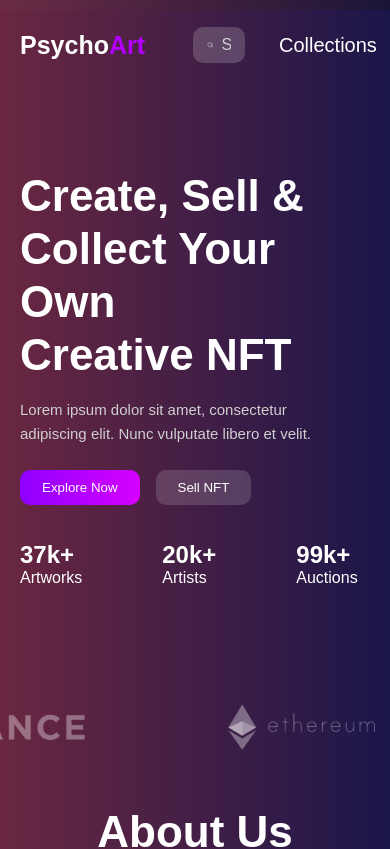
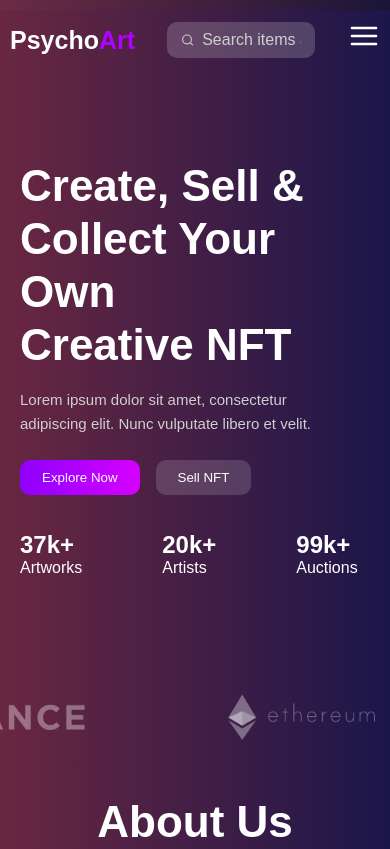
Before and after one commit to shivanijaswal873/NFT-Marketplace-Website, a React (Vite) app: page / in a window 390 px wide. Shown: the top 849 px of the page. Built offline with nearby package versions, Linux system fonts and the light colour scheme.

Commit message:
make navbar responsive

```diff
--- a/src/components/Navbar.jsx
+++ b/src/components/Navbar.jsx
@@ -1,4 +1,5 @@
-import { FiSearch } from "react-icons/fi";
+import { useState } from "react";
+import { FiSearch, FiMenu, FiX } from "react-icons/fi";
 import "../styles/Navbar.css";
 
 const navLinks = [
@@ -8,26 +9,34 @@ const navLinks = [
 ];
 
 export default function Navbar() {
+  const [menuOpen, setMenuOpen] = useState(false);
+  const handleToggle = () => setMenuOpen((prev) => !prev);
+  const handleClose = () => setMenuOpen(false);
+
   return (
     <header className="navbar">
       <div className="navbar-section">
-        <div className="logo">
-          Psycho<span>Art</span>
-        </div>
+        <div className="logo">Psycho<span>Art</span></div>
 
         <div className="search">
           <FiSearch className="search-icon" />
           <input type="text" placeholder="Search items and collections" />
         </div>
 
-        {navLinks.map((link, index) => (
-          <a key={index} className="nav-link" href={link.href}>
-            {link.name}
-          </a>
-        ))}
+        <nav className={`nav-links ${menuOpen ? "open" : ""}`}>
+          {navLinks.map((link, index) => (
+            <a key={index} className="nav-link" href={link.href} onClick={handleClose}>
+              {link.name}
+            </a>
+          ))}
+          <button className="wallet-btn" onClick={handleClose}>Select Wallet</button>
+        </nav>
 
-        <button className="wallet-btn">Select Wallet</button>
+        <button className="menu-toggle" onClick={handleToggle} aria-label="Toggle menu">
+          {menuOpen ? <FiX /> : <FiMenu />}
+        </button>
       </div>
+      {menuOpen && <div className="nav-overlay" onClick={handleClose}></div>}
     </header>
   );
 }
--- a/src/styles/Navbar.css
+++ b/src/styles/Navbar.css
@@ -1,5 +1,7 @@
 .navbar {
   width: 100%;
+  position: relative;
+  z-index: 100;
 }
 
 .navbar-section {
@@ -13,6 +15,7 @@
   gap: 24px;
   padding: 0 20px;
   box-sizing: border-box;
+  position: relative;
 }
 
 .logo {
@@ -25,6 +28,7 @@
   display: flex;
   align-items: center;
   margin:0;
+  z-index: 102;
 }
 
 .logo span {
@@ -41,6 +45,7 @@
   padding: 0 14px;
   border-radius: 10px;
   background: rgba(255, 255, 255, 0.18);
+  z-index: 102;
 }
 
 .search-icon {
@@ -62,6 +67,13 @@
   color: #cfcfcf;
 }
 
+.nav-links {
+  display: flex;
+  align-items: center;
+  gap: 0;
+  z-index: 102;
+}
+
 .nav-link {
   text-decoration: none;
   color: white;
@@ -72,6 +84,7 @@
   padding: 6px 10px;
   display: flex;
   align-items: center;
+  transition: background 0.2s;
 }
 
 .nav-link + .nav-link {
@@ -89,8 +102,104 @@
   font-size: 13px;
   font-weight: 600;
   cursor: pointer;
-  transition: transform 0.2s
+  transition: transform 0.2s;
 }
 .wallet-btn:hover {
   transform: scale(1.05);
 }
+
+.menu-toggle {
+  display: none;
+  background: none;
+  border: none;
+  color: white;
+  font-size: 2rem;
+  cursor: pointer;
+  z-index: 103;
+}
+
+.nav-overlay {
+  display: none;
+}
+
+@media (max-width: 900px) {
+  .search {
+    width: 200px;
+    min-width: 0;
+  }
+  .navbar-section {
+    gap: 10px;
+  }
+  .nav-link {
+    font-size: 18px;
+  }
+}
+
+@media (max-width: 700px) {
+  .navbar-section {
+    height: 60px;
+    gap: 0;
+    padding: 0 10px;
+  }
+  .search {
+    display: flex;
+    width: 40%;
+    min-width: 0;
+    max-width: 100vw;
+  }
+  .menu-toggle {
+    display: block;
+    margin-left: auto;
+  }
+  .nav-links {
+    position: fixed;
+    top: 0;
+    left: 0;
+    width: 100vw;
+    height: 100vh;
+    background: rgba(24, 0, 36, 0.98);
+    flex-direction: column;
+    align-items: flex-start;
+    justify-content: flex-start;
+    padding: 90px 30px 30px 30px;
+    gap: 0;
+    transform: translateY(-100%);
+    opacity: 0;
+    pointer-events: none;
+    transition: transform 0.3s, opacity 0.3s;
+    z-index: 101;
+  }
+  .nav-links.open {
+    transform: translateY(0);
+    opacity: 1;
+    pointer-events: auto;
+  }
+  .nav-link {
+    font-size: 22px;
+    width: 100%;
+    padding: 18px 0 18px 10px;
+    margin: 0;
+    border-bottom: 1px solid rgba(255,255,255,0.08);
+    border-radius: 0;
+  }
+  .nav-link + .nav-link {
+    margin-left: 0;
+  }
+  .wallet-btn {
+    width: 100%;
+    margin: 20px 0 0 0;
+    font-size: 16px;
+    padding: 12px 0;
+    border-radius: 8px;
+  }
+  .nav-overlay {
+    display: block;
+    position: fixed;
+    top: 0;
+    left: 0;
+    width: 100vw;
+    height: 100vh;
+    background: rgba(0,0,0,0.3);
+    z-index: 100;
+  }
+}
```
